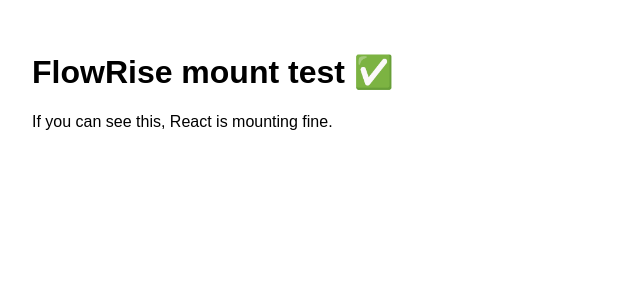
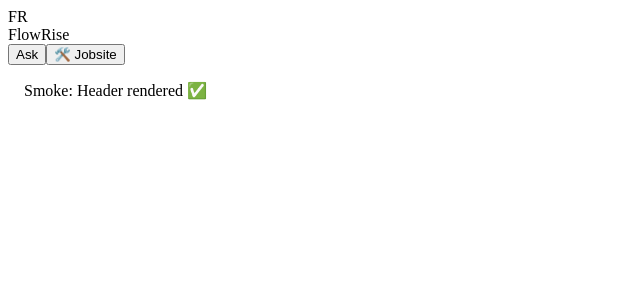
Before and after one commit to Risenfalln/FlowRise-Prototype, a React (Vite) app: page / in a window 1280 px wide. Shown: the top 300 px of the page, without its empty margins (0-640 px from the left). Built offline with nearby package versions, Linux system fonts and the light colour scheme.

Commit message:
App step 1

```diff
--- a/src/App.jsx
+++ b/src/App.jsx
@@ -1,8 +1,18 @@
+import Header from "./components/Header";
+// import BottomNav from "./components/ui/BottomNav";
+// import Today from "./features/jobs/Today";
+// import JobsList from "./features/jobs/JobsList";
+// import JobDetail from "./features/jobs/JobDetail";
+// import AssistantHome from "./features/assistant/AssistantHome";
+// import AssistantPanel from "./features/assistant/AssistantPanel";
+// import Library from "./features/library/Library";
+// import NewJobModal from "./components/NewJobModal";
+
 export default function App() {
   return (
-    <div style={{ padding: 24, fontFamily: "sans-serif" }}>
-      <h1>FlowRise mount test ✅</h1>
-      <p>If you can see this, React is mounting fine.</p>
+    <div>
+      <Header theme="light" setTheme={()=>{}} onOpenAssistant={()=>{}} />
+      <div style={{ padding: 16 }}>Smoke: Header rendered ✅</div>
     </div>
   );
 }
```
